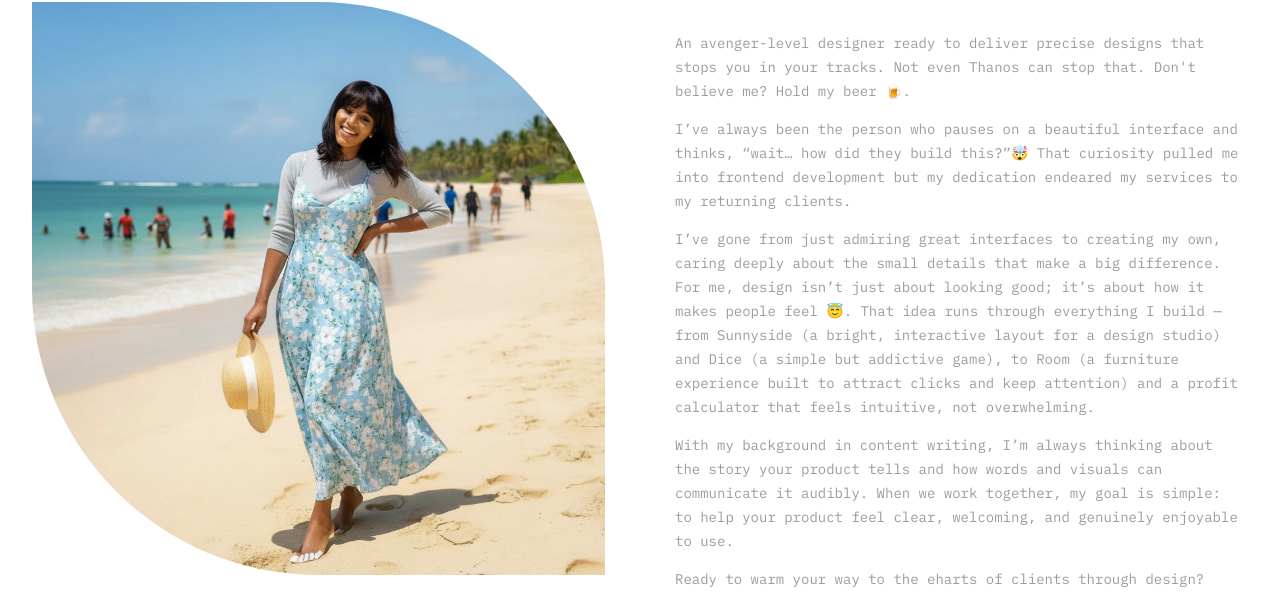
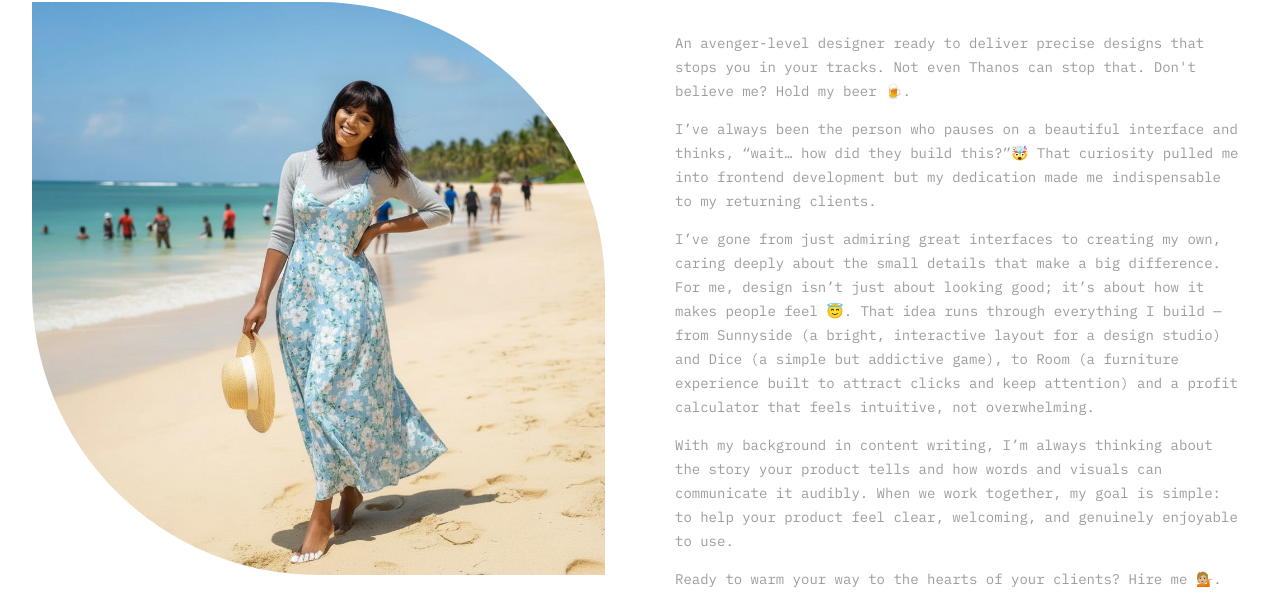
Before and after one commit to Emmah-bakare/My-portfolio, a React (Vite) app: page /Who-am-I in a window 1280 px wide. Shown: the part 265-858 px from the top of the page. Built offline with nearby package versions, Linux system fonts and the light colour scheme.

Commit message:
(portfolio)

```diff
--- a/src/Who-am-i.jsx
+++ b/src/Who-am-i.jsx
@@ -33,8 +33,8 @@ export default function WhoamI() {
               <p>
                 I’ve always been the person who pauses on a beautiful interface
                 and thinks, “wait… how did they build this?”🤯 That curiosity
-                pulled me into frontend development but my dedication endeared
-                my services to my returning clients.
+                pulled me into frontend development but my dedication made me
+                indispensable to my returning clients.
               </p>
 
               <p>
@@ -58,8 +58,8 @@ export default function WhoamI() {
               </p>
 
               <p>
-                Ready to warm your way to the eharts of clients through design?
-                Hire me 💁🏼.
+                Ready to warm your way to the hearts of your clients? Hire me
+                💁🏼.
               </p>
             </div>
           </div>
```
